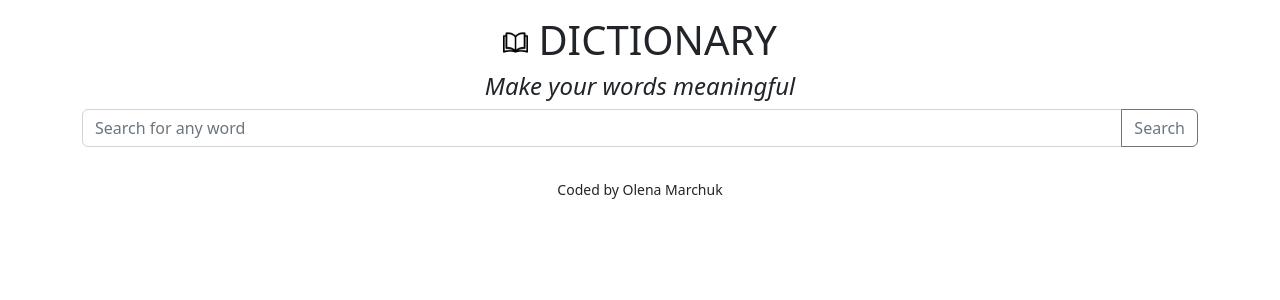
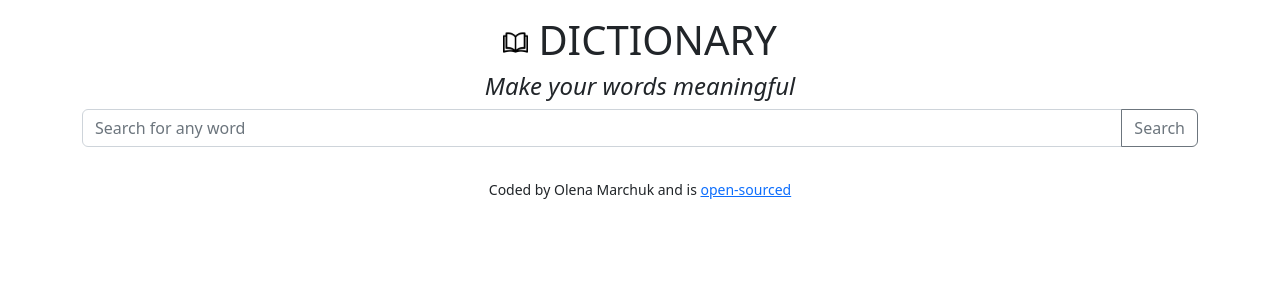
Before and after one commit to OlenaMarchuk/dictionary-app, a React (Create React App) app: page / in a window 1280 px wide. Shown: the top 300 px of the page. Built offline with nearby package versions, Linux system fonts and the light colour scheme.

Commit message:
rendered the search engine, added link to Github

```diff
--- a/src/App.js
+++ b/src/App.js
@@ -18,7 +18,15 @@
           <Dictionary />
         </main>
         <footer className="text-center">
-          <small>Coded by Olena Marchuk</small>
+          <small>
+            Coded by Olena Marchuk and is{" "}
+            <a
+              href="https://github.com/OlenaMarchuk/dictionary-app"
+              target="blank"
+            >
+              open-sourced
+            </a>
+          </small>
         </footer>
       </div>
     </div>
--- a/src/Dictionary.js
+++ b/src/Dictionary.js
@@ -1,10 +1,12 @@
 import React, { useState } from "react";
 import axios from "axios";
+import Results from "./Results";
 
 export default function Dictionary() {
   const [keyword, setKeyword] = useState(null);
+  const [results, setResults] = useState(null);
   function getResponse(response) {
-    console.log(response.data);
+    setResults(response.data[0]);
   }
   function search(event) {
     event.preventDefault();
@@ -34,6 +36,7 @@
           Search
         </button>
       </form>
+      <Results results={results} />
     </div>
   );
 }
--- /dev/null
+++ b/src/Meaning.js
@@ -0,0 +1,21 @@
+import React from "react";
+
+export default function Meaning(props) {
+  console.log(props.meaning);
+  return (
+    <div className="Meaning">
+      <h4>{props.meaning.partOfSpeech}</h4>
+      {props.meaning.definitions.map(function (definition, index) {
+        return (
+          <div key={index}>
+            <p>
+              {definition.definition}
+              <br />
+              <em>{definition.example}</em>
+            </p>
+          </div>
+        );
+      })}
+    </div>
+  );
+}
--- /dev/null
+++ b/src/Results.js
@@ -0,0 +1,22 @@
+import React from "react";
+import Meaning from "./Meaning";
+
+export default function Results(props) {
+  if (props.results) {
+    return (
+      <div className="Results">
+        <h2>{props.results.word}</h2>
+        <p>{props.results.phonetics[0].text}</p>
+        {props.results.meanings.map(function (meaning, index) {
+          return (
+            <div key={index}>
+              <Meaning meaning={meaning} />
+            </div>
+          );
+        })}
+      </div>
+    );
+  } else {
+    return null;
+  }
+}
```
